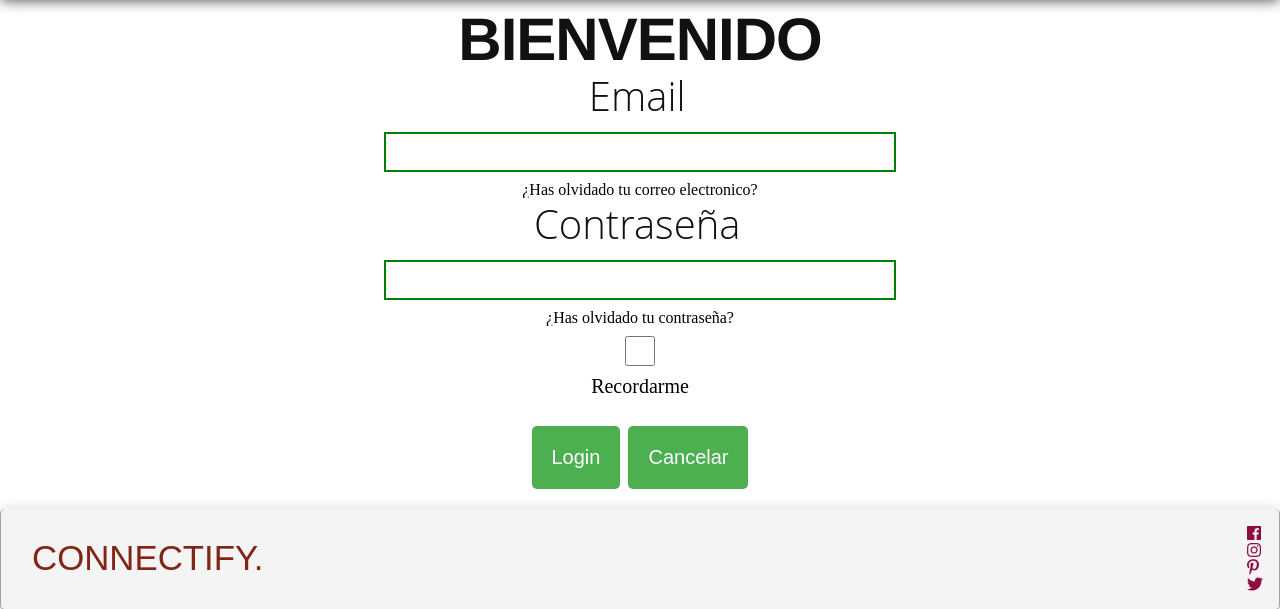
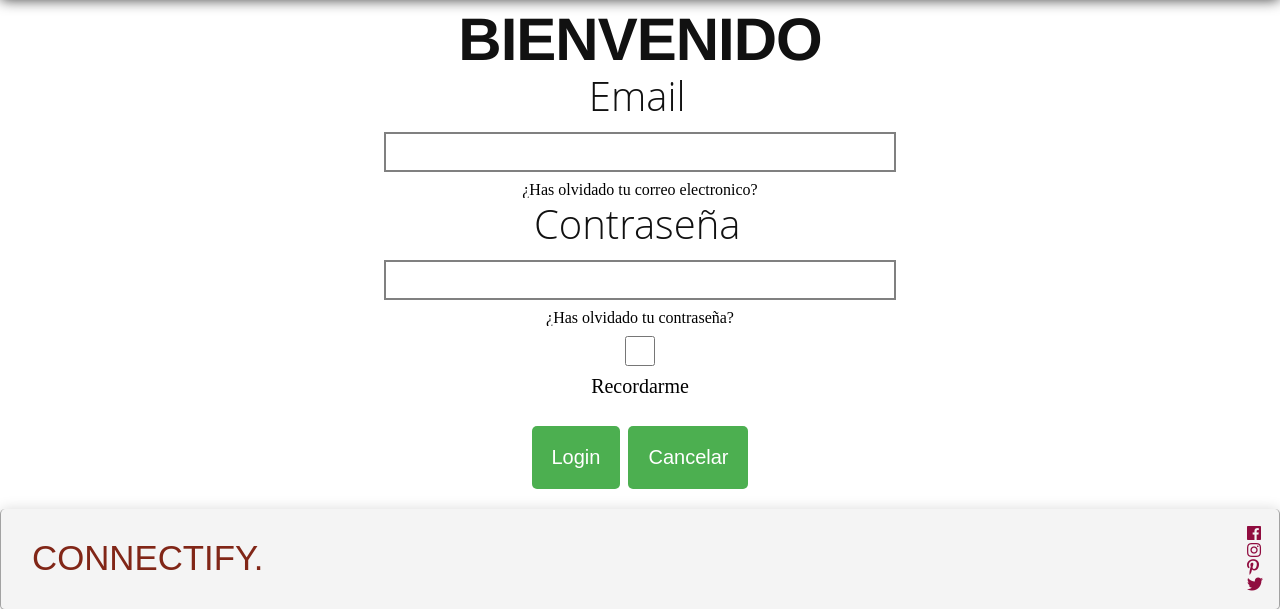
Before and after one commit to federojas/connectify, a PHP site: page /login.php in a window 1280 px wide. Shown: the part 71-680 px from the top of the page. Run offline with PHP 8.4, Linux system fonts and the light colour scheme; some libraries are stand-ins or nearby versions.

Commit message:
FUncion agregada en login, mejoras minimas de estetica

```diff
--- a/css/styles.css
+++ b/css/styles.css
@@ -227,7 +227,7 @@ a.fut {
 	width: 40%;
 	height: 40px;
 	margin: 0 auto;
-	border: 2px solid green;
+	border: 2px solid grey;
 	margin-bottom: 10px;
 }
 .recordar{
@@ -280,7 +280,7 @@ margin-right: 30%
 .input_texto{
 	width: 500px;
 	height: 50px;
-	border: 2px solid green;
+	border: 2px solid grey;
 }
 select{
 	width: 500px;
@@ -344,7 +344,9 @@ h6{
  font-size: 25px;
  color: black;
 }
-
+#input{
+	font-size: 24px;
+}
 select{
  width: 500px;
  height: 50px;
--- a/login.php
+++ b/login.php
@@ -16,6 +16,13 @@ if ($_POST) {
 
   if(empty($errores)){
     loguear($_POST["email"]);
+
+    if (isset($_POST["recordarme"])) {
+      $year = time() + 31536000;
+      setcookie("recordar", $_POST["email"], $year);
+    }
+
+
     header("location:indep.php");exit;
   }
   var_dump($errores);
@@ -45,17 +52,18 @@ if ($_POST) {
 <form class="formulario" action="login.php" method="post">
 <div class="input">
   <h4>Email</h4>
-<input class="caja" type="email" name="email" value="">
+<input class="caja" type="email" name="email" value="" id="input">
 <h3>¿Has olvidado tu correo electronico?<h3>
   </div>
 
   <div class="input">
     <h4>Contraseña</h4>
-  <input class="caja" type="password" name="password" value="">
+  <input class="caja" type="password" name="password" value="" id="input">
   <h3>¿Has olvidado tu contraseña?<h3>
     </div>
     <div class="recordar">
-      <input class="checkbox" type="checkbox" name="recordarme" value="recordarme"> <p id="recordarlo">Recordarme</p> <br>
+      <input class="checkbox" type="checkbox" name="recordarme" value="recordado"> <p id="recordarlo">Recordarme</p> <br>
+
     </div>
       <div class="input">
     <input type="submit" name="aceptar" class="boton" value="Login">
```
Also changed, not shown: registration.php (+5 -5 lines).
